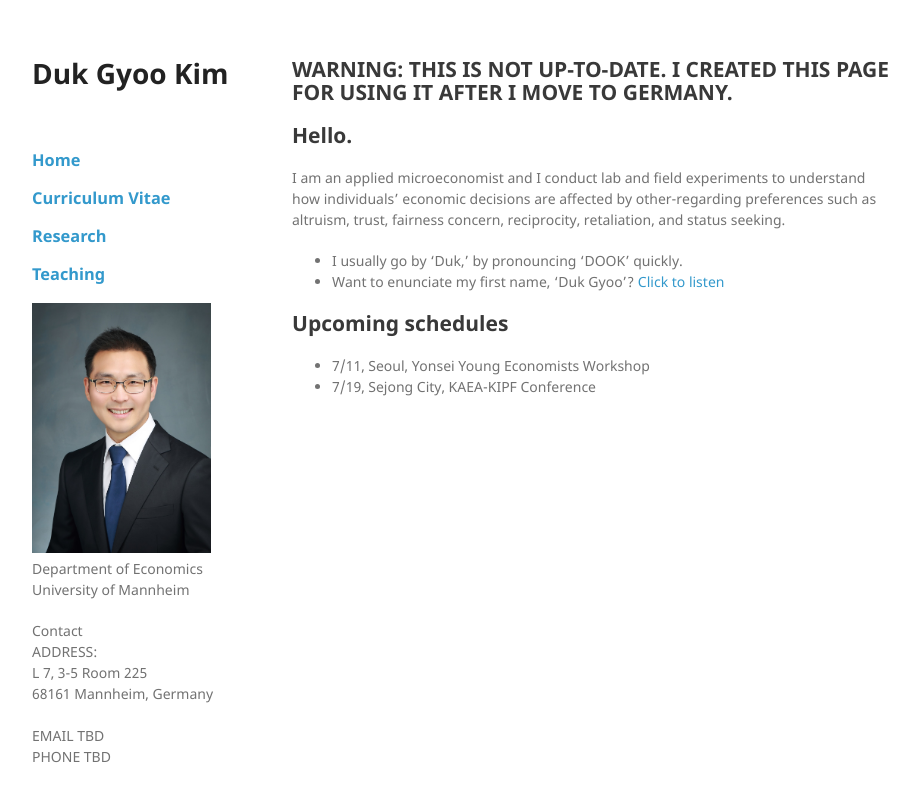
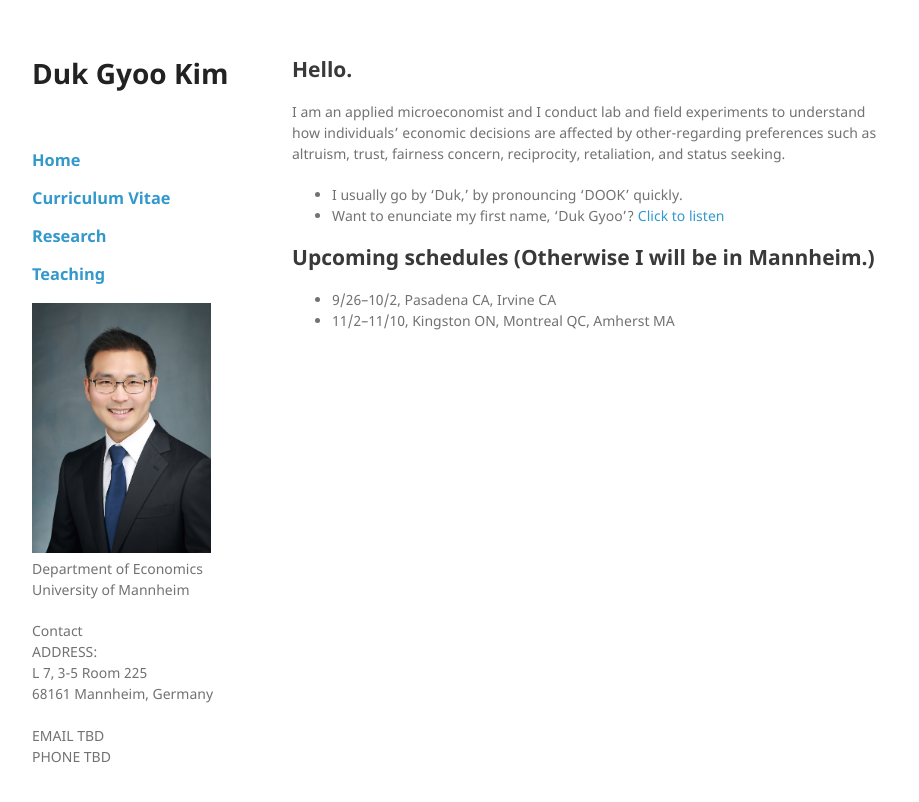
Before and after one commit to kimdukgyoo/kimdukgyoo.github.io, a Jekyll site: the page built from index.md, in a window 1280 px wide. Shown: the top 802 px of the page, without its empty margins (178-1097 px from the left). Built offline with Jekyll 4.4.1, drawn with Linux system fonts in a browser that asks for light colours; our own code applies the rules of GitHub Pages for plain Markdown files.

Commit message:
Update index.md

```diff
--- a/index.md
+++ b/index.md
@@ -1,5 +1,3 @@
-## WARNING: THIS IS NOT UP-TO-DATE. I CREATED THIS PAGE FOR USING IT AFTER I MOVE TO GERMANY.
-
 ## Hello.
 
 I am an applied microeconomist and I conduct lab and field experiments to understand how individuals' economic decisions are affected by other-regarding preferences such as altruism, trust, fairness concern, reciprocity, retaliation, and status seeking.
@@ -7,9 +5,9 @@ I am an applied microeconomist and I conduct lab and field experiments to unders
 * I usually go by 'Duk,' by pronouncing 'DOOK' quickly.
 * Want to enunciate my first name, 'Duk Gyoo'?  <a href="/howtopronouncemyname.mp3" target="_blank">Click to listen</a>
 
-## Upcoming schedules
-- 7/11, Seoul, Yonsei Young Economists Workshop
-- 7/19, Sejong City, KAEA-KIPF Conference
+## Upcoming schedules (Otherwise I will be in Mannheim.)
+- 9/26--10/2, Pasadena CA, Irvine CA
+- 11/2--11/10, Kingston ON, Montreal QC, Amherst MA
 
 <!--
 Text can be **bold**, _italic_, or ~~strikethrough~~.
```
